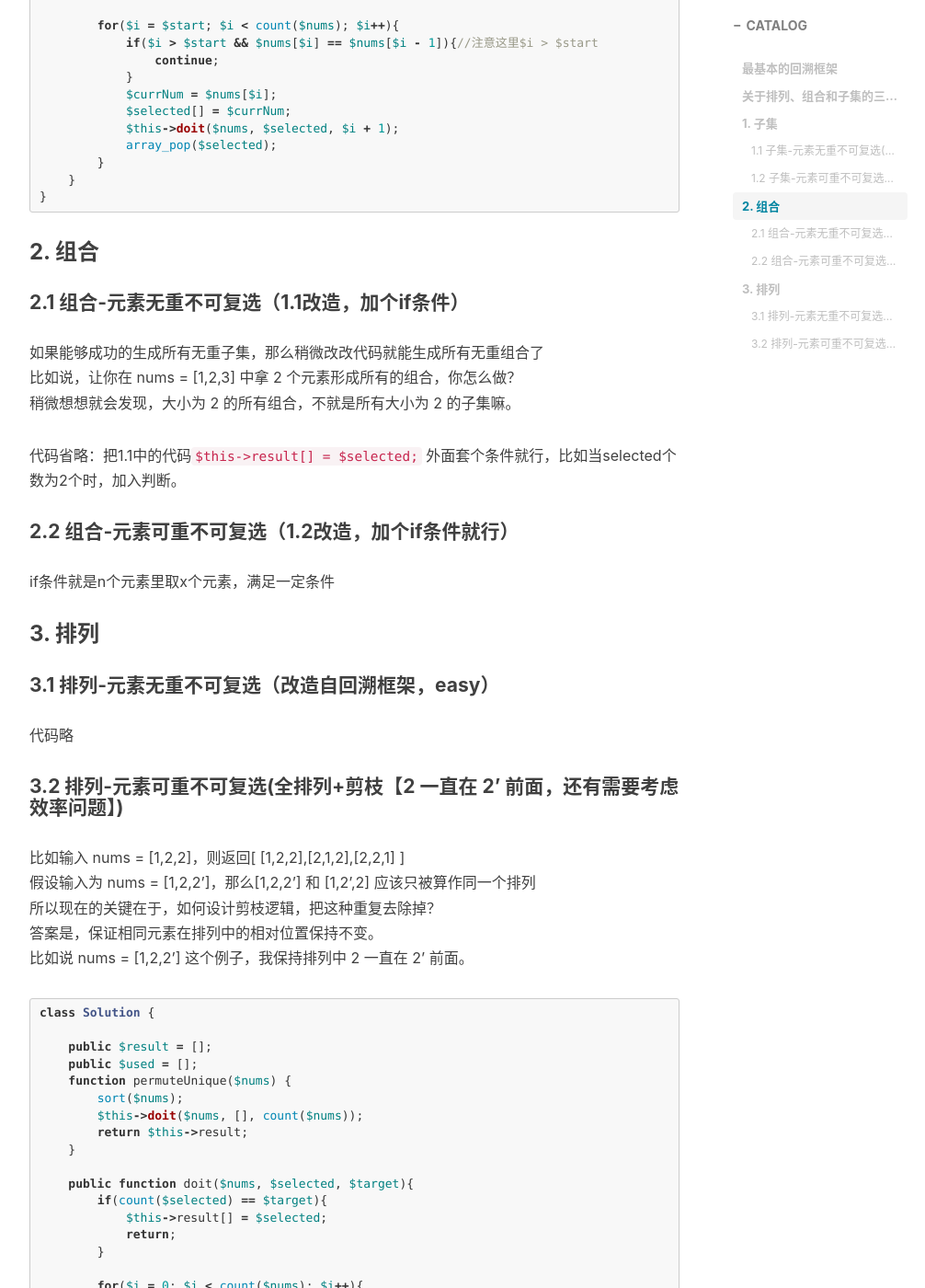
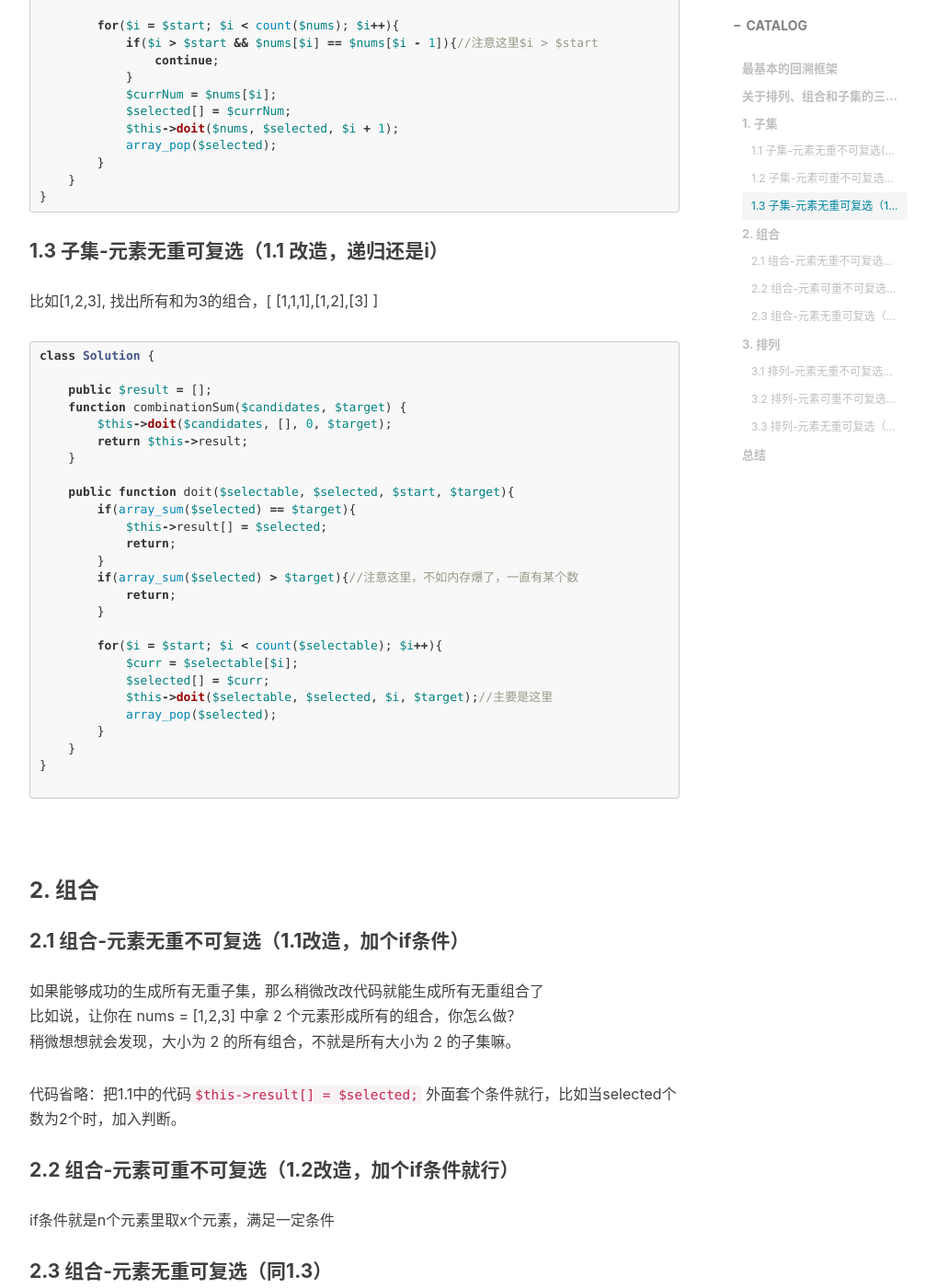
Before and after one commit to TearKnow/blog, a Jekyll site: the page built from _posts/2022-09-29-回溯法-排列-组合-子集（进阶版）.md, in a window 1280 px wide and 1400 px high, scrolled down 3344 px. Shown: the whole window at 92% size, without its empty margins (233-1239 px from the left). Built offline with Jekyll 4.4.1, drawn with Linux system fonts in a browser that asks for light colours; comment, search, counter and statistics services are not loaded; some of the changed text lies outside the part shown.

Commit message:
无重可复选

````diff
--- a/_posts/2022-09-29-回溯法-排列-组合-子集（进阶版）.md
+++ b/_posts/2022-09-29-回溯法-排列-组合-子集（进阶版）.md
@@ -144,9 +144,41 @@ class Solution {
 }
 ```
 
+#### 1.3 子集-元素无重可复选（1.1 改造，递归还是i）
+比如[1,2,3], 找出所有和为3的组合，[ [1,1,1],[1,2],[3] ]
+```php
+class Solution {
+
+    public $result = [];
+    function combinationSum($candidates, $target) {
+        $this->doit($candidates, [], 0, $target);
+        return $this->result;
+    }
+
+    public function doit($selectable, $selected, $start, $target){
+        if(array_sum($selected) == $target){
+            $this->result[] = $selected;
+            return;
+        }
+        if(array_sum($selected) > $target){//注意这里，不如内存爆了，一直有某个数
+            return;
+        }
+
+        for($i = $start; $i < count($selectable); $i++){
+            $curr = $selectable[$i];
+            $selected[] = $curr;
+            $this->doit($selectable, $selected, $i, $target);//主要是这里
+            array_pop($selected);
+        }
+    }
+}
+
+```
 
 
 
+
+<br>
 ### 2. 组合
 #### 2.1 组合-元素无重不可复选（1.1改造，加个if条件）
 如果能够成功的生成所有无重子集，那么稍微改改代码就能生成所有无重组合了
@@ -158,9 +190,10 @@ class Solution {
 #### 2.2 组合-元素可重不可复选（1.2改造，加个if条件就行）
 if条件就是n个元素里取x个元素，满足一定条件
 
+#### 2.3 组合-元素无重可复选（同1.3）
 
 
-
+<br>
 ### 3. 排列
 #### 3.1 排列-元素无重不可复选（改造自回溯框架，easy）
 代码略
@@ -212,3 +245,11 @@ class Solution {
 ```
 `效率问题`
 这里拓展一下，如果你把上述剪枝逻辑中的 !used[i - 1] 改成 used[i - 1]，其实也可以通过所有测试用例，但效率会有所下降，这是为什么呢？因为这个写法剪掉的树枝不够多
+
+
+#### 3.3 排列-元素无重可复选（回溯框架，不减枝）
+其实就是回溯框架，去除used剪枝
+
+
+### 总结
+start是为了不会出现类似 2 2 3 和  2 3 2一样的情况出现
````
